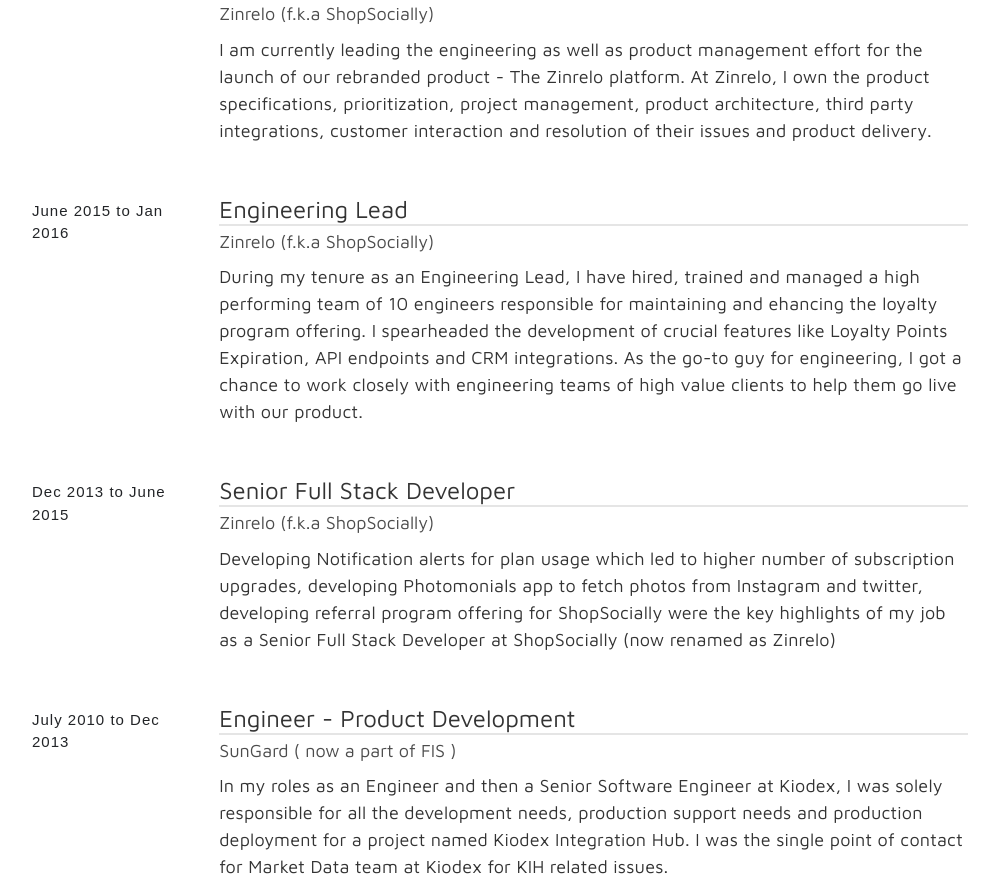
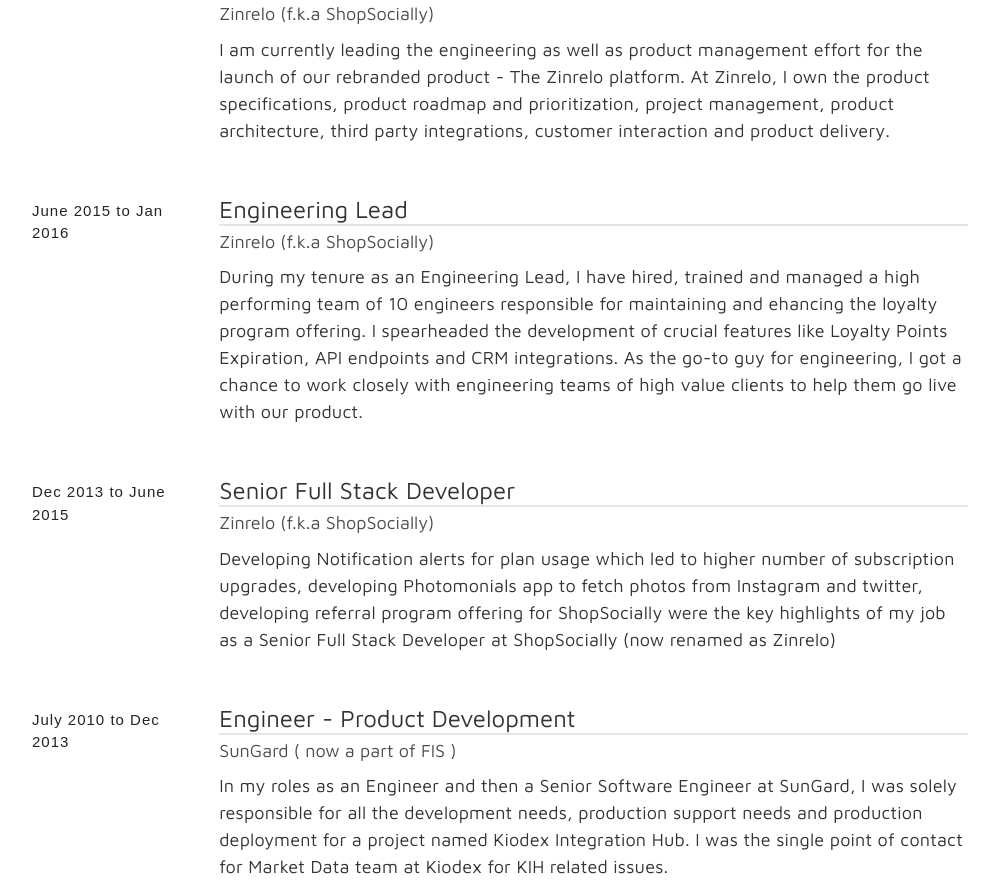
Before and after one commit to akshayy/akshayd, a Jekyll site: the page built from index.md, in a window 1280 px wide. Shown: the part 509-1394 px from the top of the page, without its empty margins (140-1139 px from the left). Built offline with Jekyll 4.4.1, drawn with Linux system fonts in a browser that asks for light colours.

Commit message:
change job description

```diff
--- a/_layouts/home.html
+++ b/_layouts/home.html
@@ -17,8 +17,8 @@
 	    </h3>
 	    <p class="job-description">
 	    I am currently leading the engineering as well as product management effort for the launch of our rebranded product - The Zinrelo platform.
-	    At Zinrelo, I own the product specifications, prioritization, project management, product architecture, third party integrations,
-	    customer interaction and resolution of their issues and product delivery.
+	    At Zinrelo, I own the product specifications, product roadmap and prioritization, project management, product architecture, third party integrations,
+	    customer interaction and product delivery.
 	    </p>
 	</div>
     </div>
@@ -65,7 +65,7 @@
 		<a href="" class="company-link">SunGard ( now a part of FIS )</a>
 	    </h3>
 	    <p class="job-description">
-	    In my roles as an Engineer and then a Senior Software Engineer at Kiodex, I was solely responsible for all the development needs, production support needs and production deployment for a project named Kiodex Integration Hub. I was the single point of contact for Market Data team at Kiodex for KIH related issues.
+	    In my roles as an Engineer and then a Senior Software Engineer at SunGard, I was solely responsible for all the development needs, production support needs and production deployment for a project named Kiodex Integration Hub. I was the single point of contact for Market Data team at Kiodex for KIH related issues.
 	</div>
     </div>
 
```
